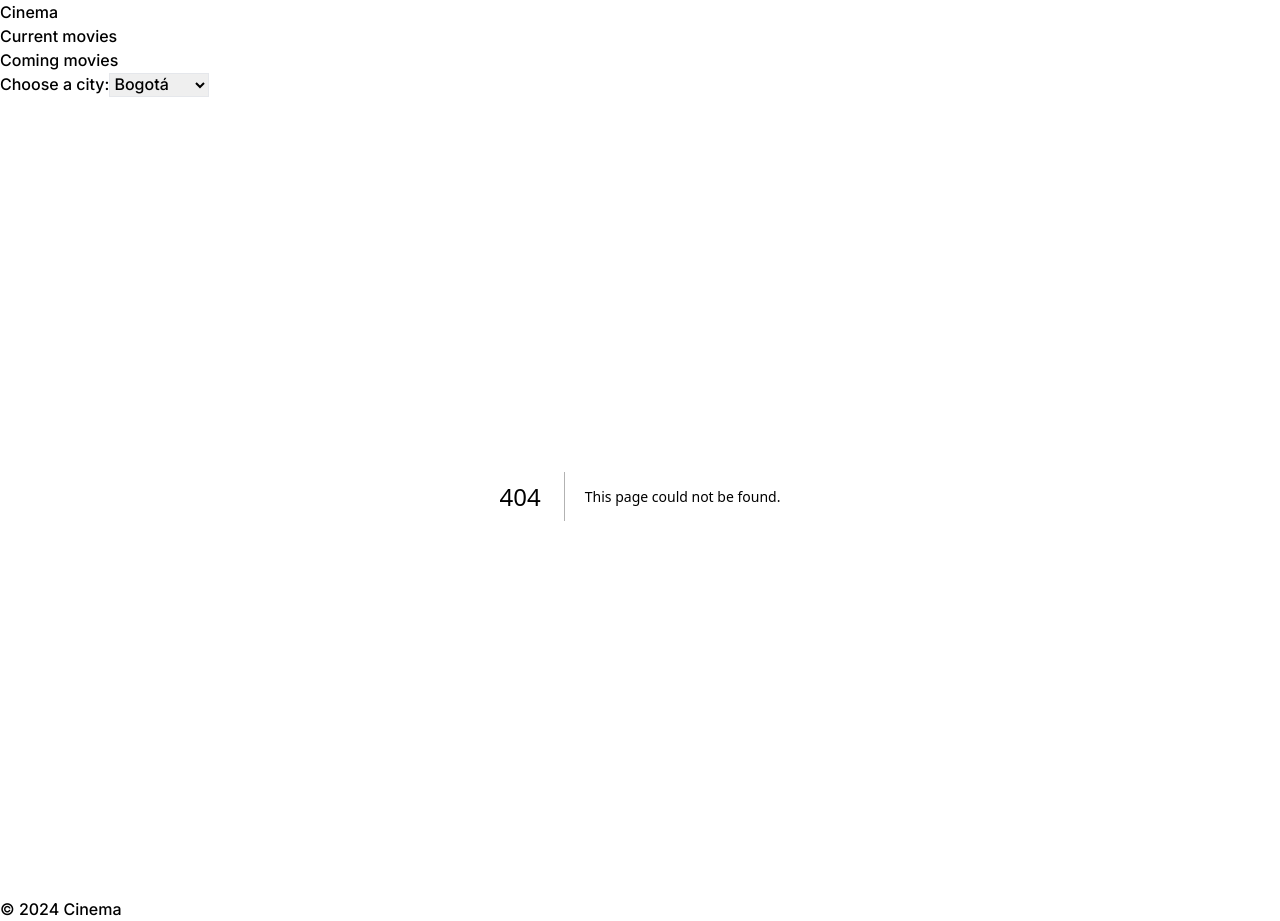
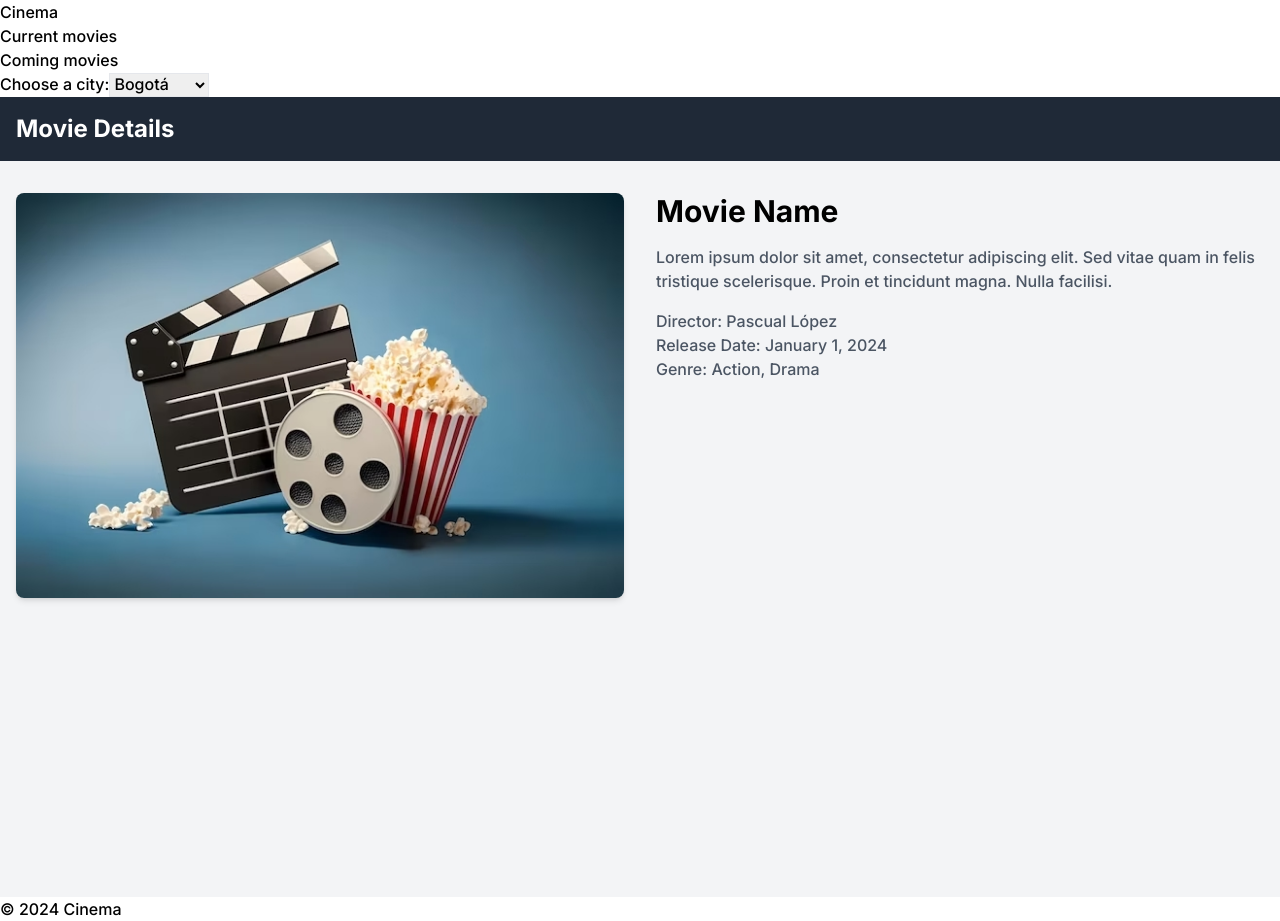
Before and after one commit to santiago0451/cinema, a Next.js app: page /movies-detail in a window 1280 px wide. Before the commit this address had no page. Built offline with nearby package versions, Linux system fonts and the light colour scheme.

Commit message:
Detail page done and now the movies in the home are linked

```diff
--- /dev/null
+++ b/src/app/movies-detail/page.tsx
@@ -0,0 +1,39 @@
+import Image from "next/image";
+
+export default function MoviesDetailPage() {
+  return (
+    <div className="bg-gray-100 min-h-screen">
+      <section className="bg-gray-800 text-white py-4">
+        <div className="container mx-auto px-4">
+          <h1 className="text-2xl font-bold">Movie Details</h1>
+        </div>
+      </section>
+      <section className="container mx-auto px-4 py-8">
+        <div className="grid grid-cols-1 md:grid-cols-2 gap-8">
+          <div className="rounded-lg overflow-hidden shadow-md">
+            <Image
+              src="/images/cinema-current.jpg"
+              alt="Picture of cinema things"
+              width={900}
+              height={600}
+              className="object-cover w-full h-full"
+            />
+          </div>
+          <div>
+            <h2 className="text-3xl font-bold mb-4">Movie Name</h2>
+            <p className="text-gray-600 mb-4">
+              Lorem ipsum dolor sit amet, consectetur adipiscing elit. Sed vitae
+              quam in felis tristique scelerisque. Proin et tincidunt magna.
+              Nulla facilisi.
+            </p>
+            <p className="text-gray-600">
+              Director: Pascual López <br />
+              Release Date: January 1, 2024 <br />
+              Genre: Action, Drama
+            </p>
+          </div>
+        </div>
+      </section>
+    </div>
+  );
+}
--- a/src/app/page.tsx
+++ b/src/app/page.tsx
@@ -1,5 +1,6 @@
 import { Metadata } from "next";
 import Image from "next/image";
+import Link from "next/link";
 
 export const metadata: Metadata = {
   title: "Cinema",
@@ -32,6 +33,7 @@ function CurrentMoviesSection() {
       <h1 className="font-bold">Current movies</h1>
       <ul>
         <li>
+          <Link href="/movies-detail">
             <p>Movie name</p>
             <Image
               src="/images/cinema-current.jpg"
@@ -39,8 +41,10 @@ function CurrentMoviesSection() {
               width={100}
               height={100}
             />
+          </Link>
         </li>
         <li>
+          <Link href="/movies-detail">
             <p>Movie name</p>
             <Image
               src="/images/cinema-current.jpg"
@@ -48,8 +52,10 @@ function CurrentMoviesSection() {
               width={100}
               height={100}
             />
+          </Link>
         </li>
         <li>
+          <Link href="/movies-detail">
             <p>Movie name</p>
             <Image
               src="/images/cinema-current.jpg"
@@ -57,8 +63,10 @@ function CurrentMoviesSection() {
               width={100}
               height={100}
             />
+          </Link>
         </li>
         <li>
+          <Link href="/movies-detail">
             <p>Movie name</p>
             <Image
               src="/images/cinema-current.jpg"
@@ -66,8 +74,10 @@ function CurrentMoviesSection() {
               width={100}
               height={100}
             />
+          </Link>
         </li>
         <li>
+          <Link href="/movies-detail">
             <p>Movie name</p>
             <Image
               src="/images/cinema-current.jpg"
@@ -75,8 +85,10 @@ function CurrentMoviesSection() {
               width={100}
               height={100}
             />
+          </Link>
         </li>
         <li>
+          <Link href="/movies-detail">
             <p>Movie name</p>
             <Image
               src="/images/cinema-current.jpg"
@@ -84,6 +96,7 @@ function CurrentMoviesSection() {
               width={100}
               height={100}
             />
+          </Link>
         </li>
       </ul>
     </>
@@ -96,6 +109,7 @@ function ComingMoviesSection() {
       <h1 className="font-bold">Coming movies</h1>
       <ul>
         <li>
+          <Link href="/movies-detail">
             <p>Movie name</p>
             <Image
               src="/images/cinema-coming.jpg"
@@ -103,8 +117,10 @@ function ComingMoviesSection() {
               width={100}
               height={100}
             />
+          </Link>
         </li>
         <li>
+          <Link href="/movies-detail">
             <p>Movie name</p>
             <Image
               src="/images/cinema-coming.jpg"
@@ -112,8 +128,10 @@ function ComingMoviesSection() {
               width={100}
               height={100}
             />
+          </Link>
         </li>
         <li>
+          <Link href="/movies-detail">
             <p>Movie name</p>
             <Image
               src="/images/cinema-coming.jpg"
@@ -121,8 +139,10 @@ function ComingMoviesSection() {
               width={100}
               height={100}
             />
+          </Link>
         </li>
         <li>
+          <Link href="/movies-detail">
             <p>Movie name</p>
             <Image
               src="/images/cinema-coming.jpg"
@@ -130,8 +150,10 @@ function ComingMoviesSection() {
               width={100}
               height={100}
             />
+          </Link>
         </li>
         <li>
+          <Link href="/movies-detail">
             <p>Movie name</p>
             <Image
               src="/images/cinema-coming.jpg"
@@ -139,8 +161,10 @@ function ComingMoviesSection() {
               width={100}
               height={100}
             />
+          </Link>
         </li>
         <li>
+          <Link href="/movies-detail">
             <p>Movie name</p>
             <Image
               src="/images/cinema-coming.jpg"
@@ -148,6 +172,7 @@ function ComingMoviesSection() {
               width={100}
               height={100}
             />
+          </Link>
         </li>
       </ul>
     </>
```
Lines whose indentation alone changed are shown as unchanged.
